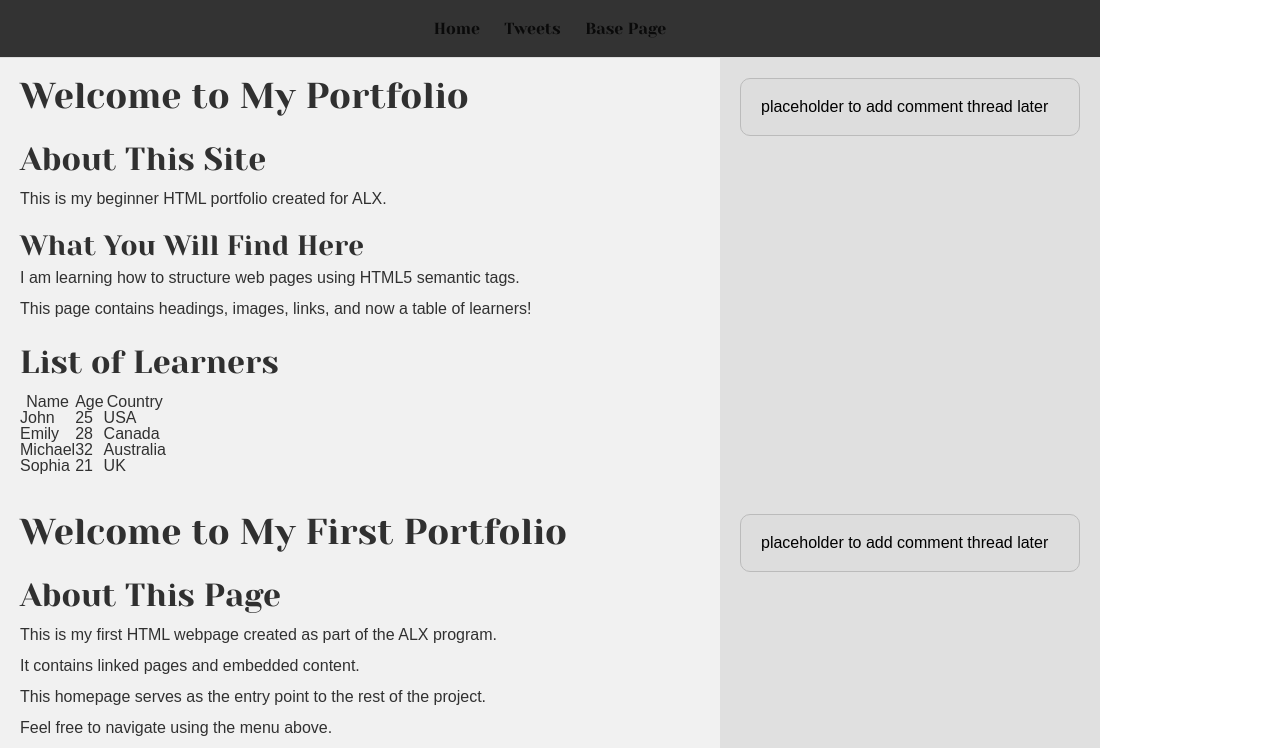
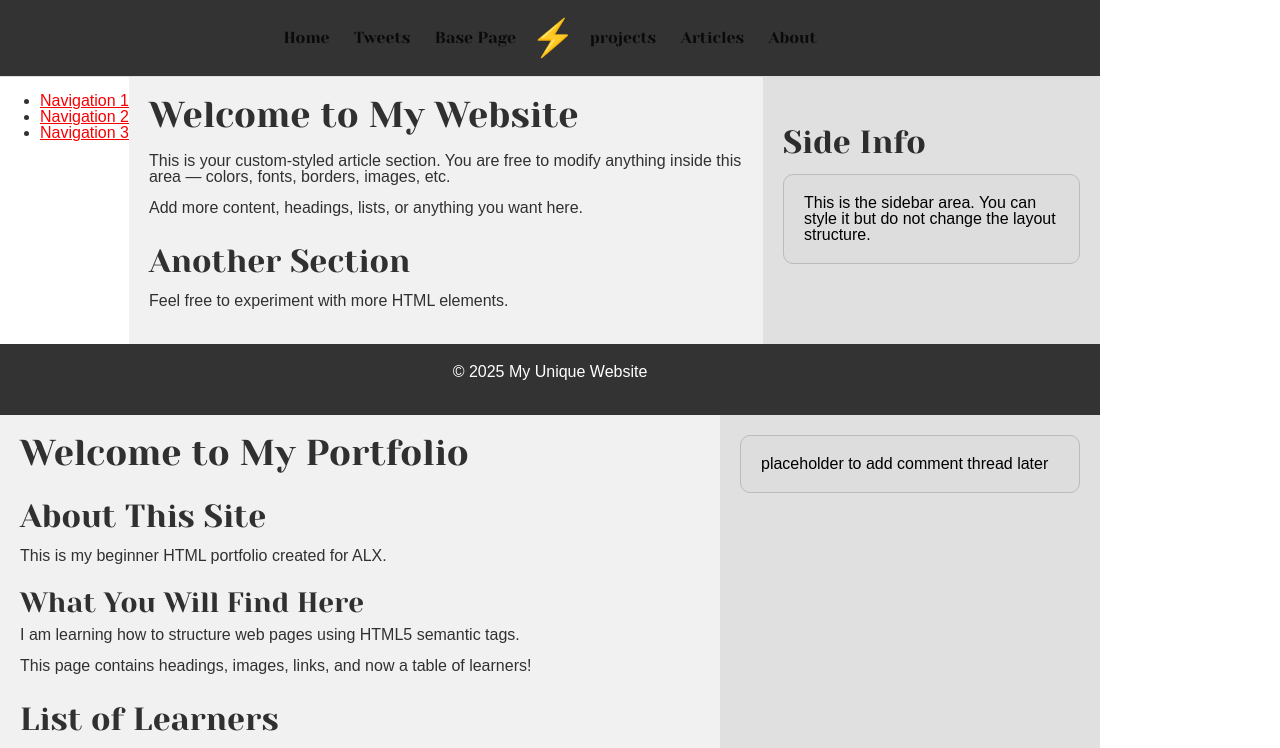
Before and after one commit to winimeawinbugura/alx_html_css, a plain HTML site: page css_basic/index.html in a window 1280 px wide. Shown: the top 748 px of the page. Drawn offline with Linux system fonts and the light colour scheme.

Commit message:
Updated html file

```diff
--- a/css_basic/index.html
+++ b/css_basic/index.html
@@ -3,10 +3,13 @@
 <head>
     <meta charset="UTF-8">
     <meta name="viewport" content="width=device-width, initial-scale=1.0">
-    <title>My First Portfolio</title>
+
 
     <link href="base.css" rel="stylesheet">
     <link href="styles.css" rel="stylesheet">
+
+    <link rel="stylesheet" href="styles.css" />
+    <title>My Styled Website</title>
 
 </head>
 <body class="works_on_smartphone">
@@ -14,11 +17,68 @@
 
       <header>
     <ul>
+
       <li><a href="index.html">Home</a></li>
       <li><a href="tweets.html">Tweets</a></li>
       <li><a href="base_index.html">Base Page</a></li>
+
+
+
+
+
+        <!-- LOGO using Unicode Character -->
+        <li class="logo">&#9889;</li>
+
+        <li><a href="#">projects</a></li>
+        <li><a href="#">Articles</a></li>
+        <li><a href="#">About</a></li>
+
+
     </ul>
-  </header>
+
+    </header>
+
+    <main>
+      <nav>
+        <ul>
+          <li><a href="#">Navigation 1</a></li>
+          <li><a href="#">Navigation 2</a></li>
+          <li><a href="#">Navigation 3</a></li>
+        </ul>
+      </nav>
+
+      <article>
+        <h1>Welcome to My Website</h1>
+
+        <p>
+          This is your custom-styled article section. You are free to modify
+          anything inside this area — colors, fonts, borders, images, etc.
+        </p>
+
+        <p>
+          Add more content, headings, lists, or anything you want here.
+        </p>
+
+        <h2>Another Section</h2>
+        <p>Feel free to experiment with more HTML elements.</p>
+      </article>
+
+      <aside>
+        <h2>Side Info</h2>
+        <p>
+          This is the sidebar area. You can style it but do not change the
+          layout structure.
+        </p>
+      </aside>
+    </main>
+
+    <footer>
+      <p>&copy; 2025 My Unique Website</p>
+    </footer>
+  </body>
+</html>
+
+
 
 
 
```
